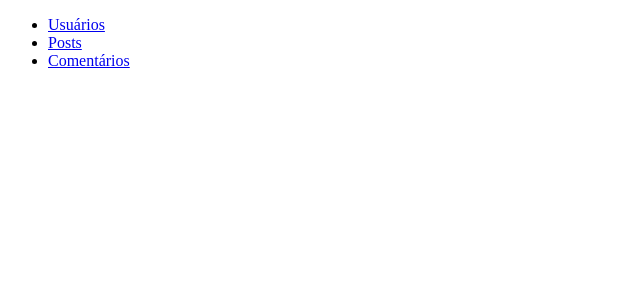
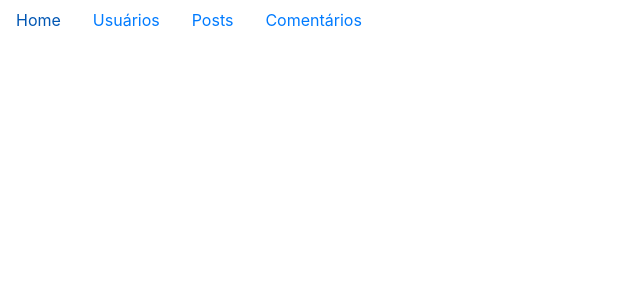
Before and after one commit to maandhys/PraticaAngular4, an Angular app in the folder timeline/: page / in a window 1280 px wide. Shown: the top 300 px of the page, without its empty margins (0-640 px from the left). Built offline with nearby package versions, Linux system fonts and the light colour scheme.

Commit message:
Correção import boostrap e atualizacao nav

```diff
--- a/timeline/package.json
+++ b/timeline/package.json
@@ -12,7 +12,7 @@
   "private": true,
   "dependencies": {
     "@angular/animations": "^6.1.0",
-    "@angular/common": "^6.1.0",
+    "@angular/common": "^6.1.10",
     "@angular/compiler": "^6.1.0",
     "@angular/core": "^6.1.0",
     "@angular/forms": "^6.1.0",
@@ -21,7 +21,7 @@
     "@angular/platform-browser-dynamic": "^6.1.0",
     "@angular/router": "^6.1.0",
     "@ng-bootstrap/ng-bootstrap": "^6.1.0",
-    "bootstrap": "^4.4.1",
+    "bootstrap": "^4.5.0",
     "core-js": "^2.5.4",
     "rxjs": "^6.0.0",
     "zone.js": "~0.8.26"
--- a/timeline/src/app/nav/nav.component.html
+++ b/timeline/src/app/nav/nav.component.html
@@ -1,11 +1,15 @@
-<ul>
-  <li>
-    <a routerLink="/user">Usuários</a>
+
+<ul class="nav">
+  <li class="nav-item">
+    <a class="nav-link active" href="#">Home</a>
   </li>
-  <li>
-    <a routerLink="/post">Posts</a>
+  <li class="nav-item">
+    <a class="nav-link " routerLink="/user">Usuários</a>
   </li>
-  <li>
-    <a routerLink="/comments">Comentários</a>
+  <li class="nav-item">
+    <a class="nav-link" routerLink="/post">Posts</a>
+  </li>
+  <li class="nav-item">
+    <a class="nav-link" routerLink="/comments">Comentários</a>
   </li>
 </ul>
--- a/timeline/src/styles.css
+++ b/timeline/src/styles.css
@@ -1 +1,2 @@
 /* You can add global styles to this file, and also import other style files */
+@import '~bootstrap/dist/css/bootstrap.min.css';
```
Also changed, not shown: 1 other file (tests, documents, lock files or other folders).
